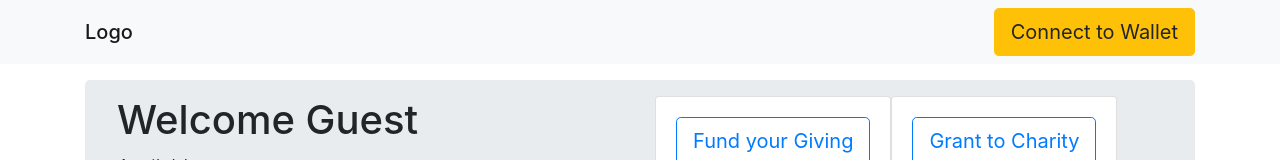
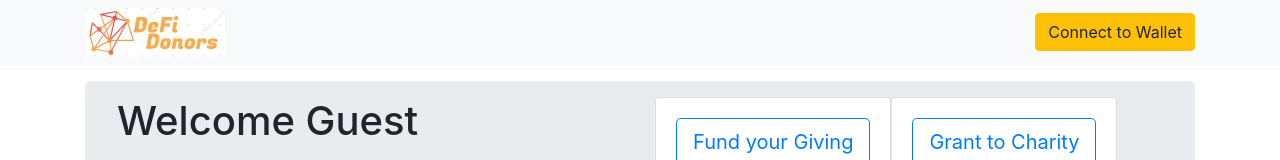
Before and after one commit to RLNYC/defidonor, a React (Create React App) app: page / in a window 1280 px wide. Shown: the top 160 px of the page. Built offline with nearby package versions, Linux system fonts and the light colour scheme; no server answers.

Commit message:
add a logo

```diff
--- a/public/index.html
+++ b/public/index.html
@@ -24,7 +24,7 @@
       work correctly both with client-side routing and a non-root public URL.
       Learn how to configure a non-root public URL by running `npm run build`.
     -->
-    <title>React App</title>
+    <title>Defi Donor</title>
   </head>
   <body>
     <noscript>You need to enable JavaScript to run this app.</noscript>
--- a/src/components/layout/Navbar.js
+++ b/src/components/layout/Navbar.js
@@ -68,11 +68,11 @@ function Navbar({ walletAddress, setWalletAddress, setCharitableBlockchain, setB
         <nav className="navbar navbar-light bg-light">
             <div className="container">
                 <Link className="navbar-brand mb-0 h1 p-0" to="/">
-                    Logo
+                    <img style={{ width: '140px' }} src="./logo.jpg" alt="Logo" />
                 </Link>
                 <div className="d-flex align-items-center">
                     <button
-                        className="btn btn-warning btn-lg my-2 my-sm-0"
+                        className="btn btn-warning my-2 my-sm-0"
                         onClick={connetToWallet}
                     >
                         {walletAddress
```
Also changed, not shown: public/logo.jpg (added), 1 other file (tests, documents, lock files or other folders).
